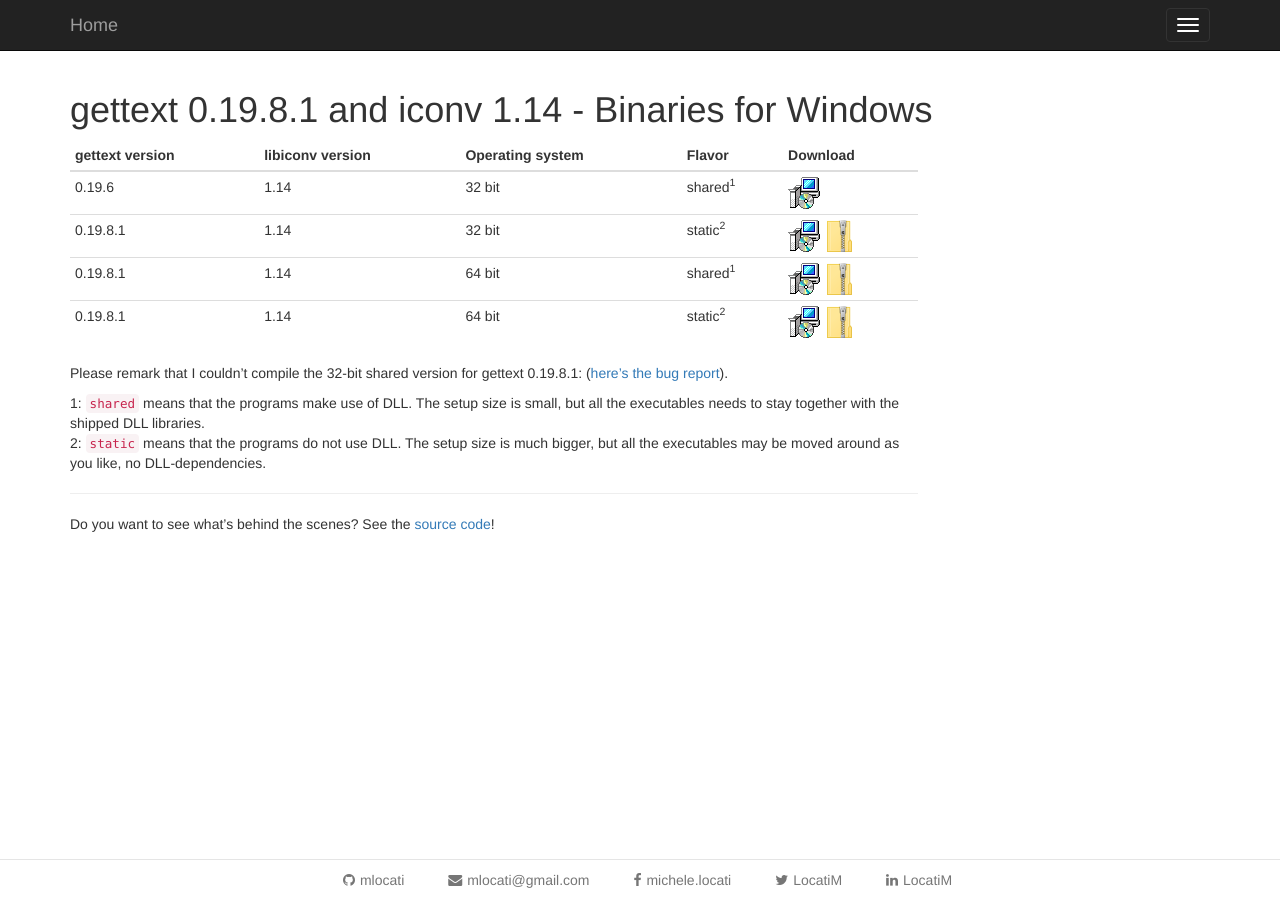
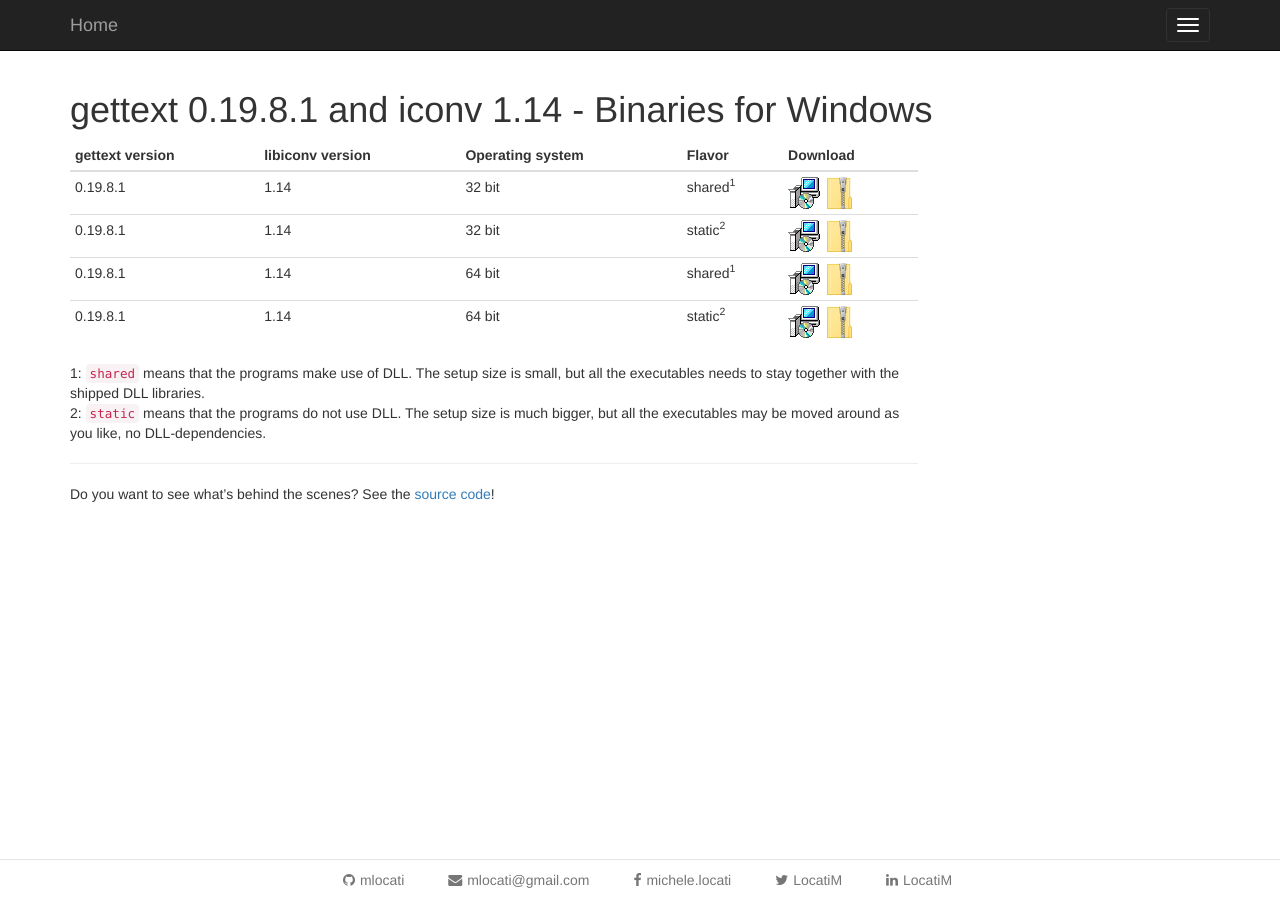
Before and after one commit to mlocati/mlocati.github.io, a Jekyll site: the page built from _articles/gettext-iconv-windows.md, in a window 1280 px wide. Built offline with Jekyll 4.4.1, drawn with Linux system fonts in a browser that asks for light colours.

Commit message:
Update shared 32-bits

```diff
--- a/_articles/gettext-iconv-windows.md
+++ b/_articles/gettext-iconv-windows.md
@@ -10,12 +10,10 @@ redirect_from: "/gettext-iconv-windows/index.html"
 {: .table .table-condensed }
 | gettext version | libiconv version | Operating system | Flavor | Download |
 |-----------------|------------------|------------------|--------|----------|
-| 0.19.6 | 1.14 | 32 bit | shared<sup>1</sup> | [![Setup]({{ site.baseurl }}/images/icon-setup.png)](https://github.com/mlocati/gettext-iconv-windows/releases/download/v0.19.6-v1.14/gettext0.19.6-iconv1.14-shared-32.exe) |
+| 0.19.8.1 | 1.14 | 32 bit | shared<sup>1</sup> | [![Setup]({{ site.baseurl }}/images/icon-setup.png)](https://github.com/mlocati/gettext-iconv-windows/releases/download/v0.19.8.1-v1.14/gettext0.19.8.1-iconv1.14-shared-32.exe) [![ZIP]({{ site.baseurl }}/images/icon-zip.png)](https://github.com/mlocati/gettext-iconv-windows/releases/download/v0.19.8.1-v1.14/gettext0.19.8.1-iconv1.14-shared-32.zip) |
 | 0.19.8.1 | 1.14 | 32 bit | static<sup>2</sup> | [![Setup]({{ site.baseurl }}/images/icon-setup.png)](https://github.com/mlocati/gettext-iconv-windows/releases/download/v0.19.8.1-v1.14/gettext0.19.8.1-iconv1.14-static-32.exe) [![ZIP]({{ site.baseurl }}/images/icon-zip.png)](https://github.com/mlocati/gettext-iconv-windows/releases/download/v0.19.8.1-v1.14/gettext0.19.8.1-iconv1.14-static-32.zip) |
 | 0.19.8.1 | 1.14 | 64 bit | shared<sup>1</sup> | [![Setup]({{ site.baseurl }}/images/icon-setup.png)](https://github.com/mlocati/gettext-iconv-windows/releases/download/v0.19.8.1-v1.14/gettext0.19.8.1-iconv1.14-shared-64.exe) [![ZIP]({{ site.baseurl }}/images/icon-zip.png)](https://github.com/mlocati/gettext-iconv-windows/releases/download/v0.19.8.1-v1.14/gettext0.19.8.1-iconv1.14-shared-64.zip) |
 | 0.19.8.1 | 1.14 | 64 bit | static<sup>2</sup> | [![Setup]({{ site.baseurl }}/images/icon-setup.png)](https://github.com/mlocati/gettext-iconv-windows/releases/download/v0.19.8.1-v1.14/gettext0.19.8.1-iconv1.14-static-64.exe) [![ZIP]({{ site.baseurl }}/images/icon-zip.png)](https://github.com/mlocati/gettext-iconv-windows/releases/download/v0.19.8.1-v1.14/gettext0.19.8.1-iconv1.14-static-64.zip) |
-
-Please remark that I couldn't compile the 32-bit shared version for gettext 0.19.8.1: ([here's the bug report](https://savannah.gnu.org/bugs/?48405)).
 
 1: `shared` means that the programs make use of DLL. The setup size is small, but all the executables needs to stay together with the shipped DLL libraries.
 2: `static` means that the programs do not use DLL. The setup size is much bigger, but all the executables may be moved around as you like, no DLL-dependencies.
```
